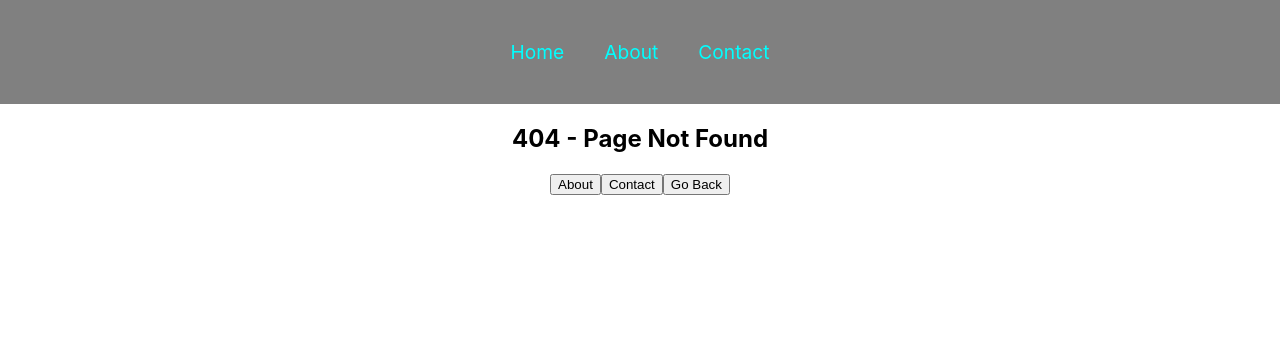
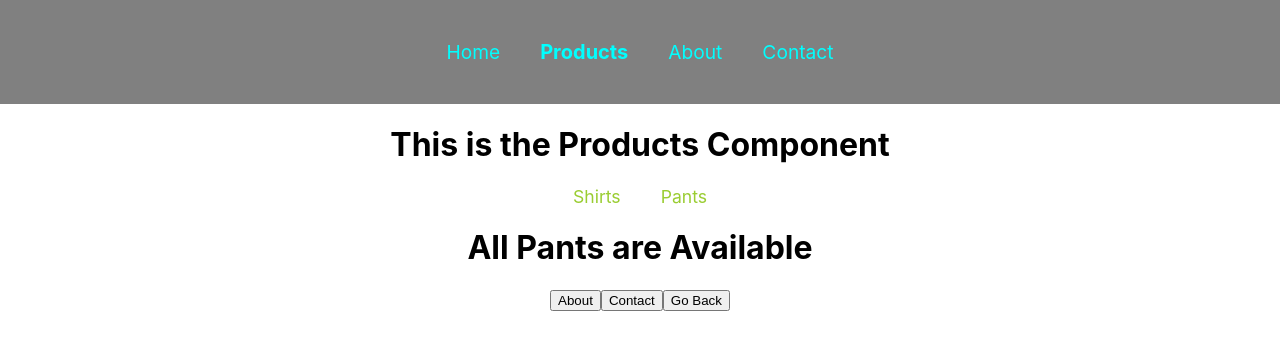
Before and after one commit to harshith1123/React-JS, a React (Create React App) app in the folder react-router/: page /products/pants in a window 1280 px wide. Before the commit this address had no page. Shown: the top 350 px of the page. Built offline with nearby package versions, Linux system fonts and the light colour scheme.

Commit message:
Learned how to perform nested routes in React

```diff
--- a/react-router/src/App.js
+++ b/react-router/src/App.js
@@ -7,6 +7,9 @@ import Contact from './Components/Contact';
 import Linking from './Components/Linking';
 import NavLinking from './Components/NavLinking';
 import PageNotFound from './Components/PageNotFound';
+import Products from './Components/Products';
+import Shirts from './Components/Shirts';
+import Pants from './Components/Pants';
 
 function App() {
   const navigate = useNavigate();
@@ -35,6 +38,10 @@ function App() {
     <NavLinking/>
       <Routes>
         <Route path='/' element={<Home/>}/>
+        <Route path= '/products' element={<Products/>}>
+          <Route path='shirts' element={<Shirts/>}/>
+          <Route path='pants' element={<Pants/>}/>
+        </Route>
         <Route path= '/about' element={<About/>}/>
         <Route path = '/contact' element={<Contact/>}/>
         <Route path = '*' element={<PageNotFound/>}/>
--- a/react-router/src/Components/NavLinking.js
+++ b/react-router/src/Components/NavLinking.js
@@ -12,7 +12,8 @@ function NavLinking() {
   return (
     <div>
       <nav>
-        <NavLink style={NavStyle}to="/">Home</NavLink>
+        <NavLink style={NavStyle} to="/">Home</NavLink>
+        <NavLink style={NavStyle} to="/products">Products</NavLink>
         <NavLink style={NavStyle} to="/about">About</NavLink>
         <NavLink style={NavStyle} to="/contact">Contact</NavLink>
       </nav>
--- /dev/null
+++ b/react-router/src/Components/Pants.js
@@ -0,0 +1,11 @@
+import React from 'react'
+
+function Pants() {
+  return (
+    <div>
+      <h1>All Pants are Available</h1>
+    </div>
+  )
+}
+
+export default Pants
--- /dev/null
+++ b/react-router/src/Components/Products.js
@@ -0,0 +1,20 @@
+import React from 'react'
+import { Link, Outlet } from 'react-router-dom'
+// import Shirts from './Shirts'
+// import Pants from './Pants'
+
+function Products() {
+  return (
+    <>
+        <div className='products'>
+            <h1>This is the Products Component</h1>
+            <Link to={"shirts"}>Shirts</Link>
+            <Link to={"pants"}>Pants</Link>
+        </div>
+        <Outlet/>
+    </>
+
+  )
+}
+
+export default Products
--- /dev/null
+++ b/react-router/src/Components/Shirts.js
@@ -0,0 +1,11 @@
+import React from 'react'
+
+function Shirts() {
+  return (
+    <div>
+      <h1>All Shirts are available</h1>
+    </div>
+  )
+}
+
+export default Shirts
--- a/react-router/src/index.css
+++ b/react-router/src/index.css
@@ -23,7 +23,7 @@ nav a{
   font-size: 1.2rem;
   color:aqua
 }
-nav a:hover{
+nav a:hover, .products a:hover{
   color:blueviolet
 }
 
@@ -32,3 +32,10 @@ nav a:hover{
   font-size: 1.26rem;
   font-weight: bold;
 } */
+
+.products a{
+  padding: 20px;
+  text-decoration: none;
+  font-size: 1.1rem;
+  color: yellowgreen;
+}
```
